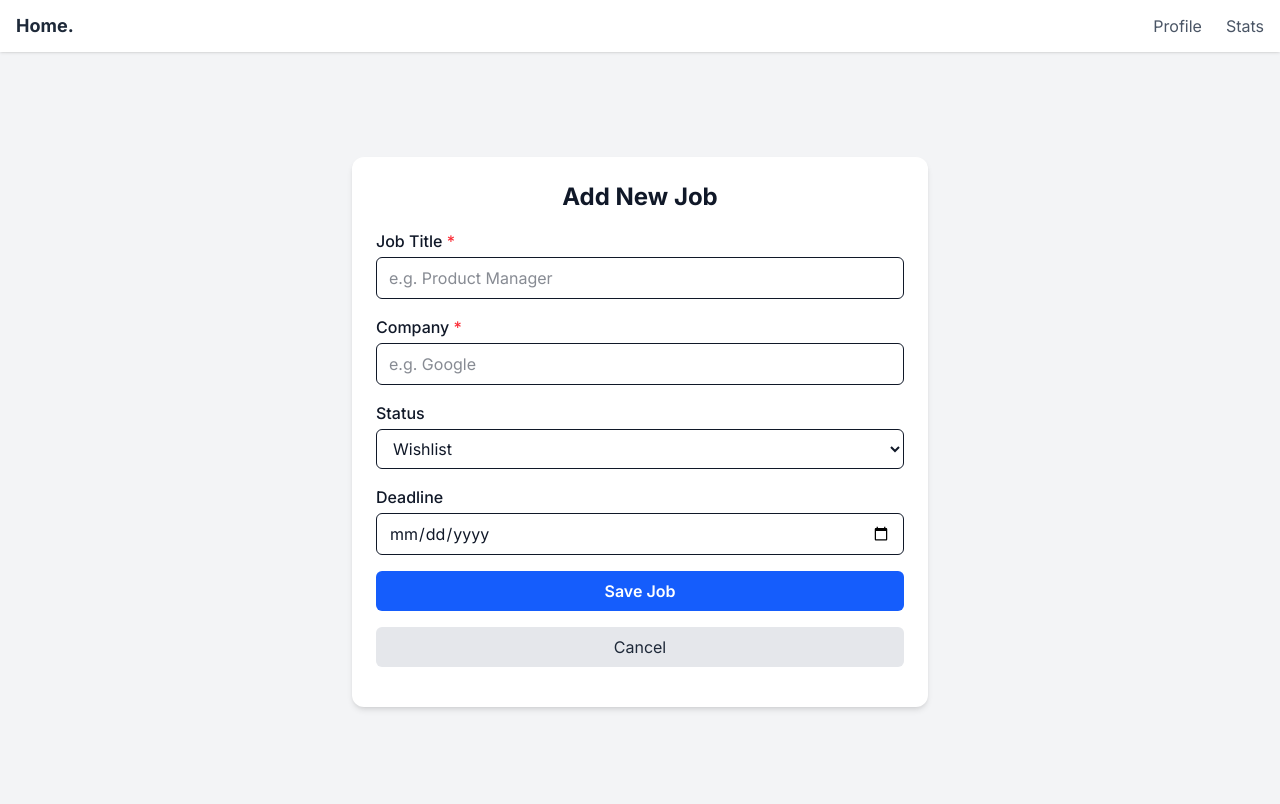
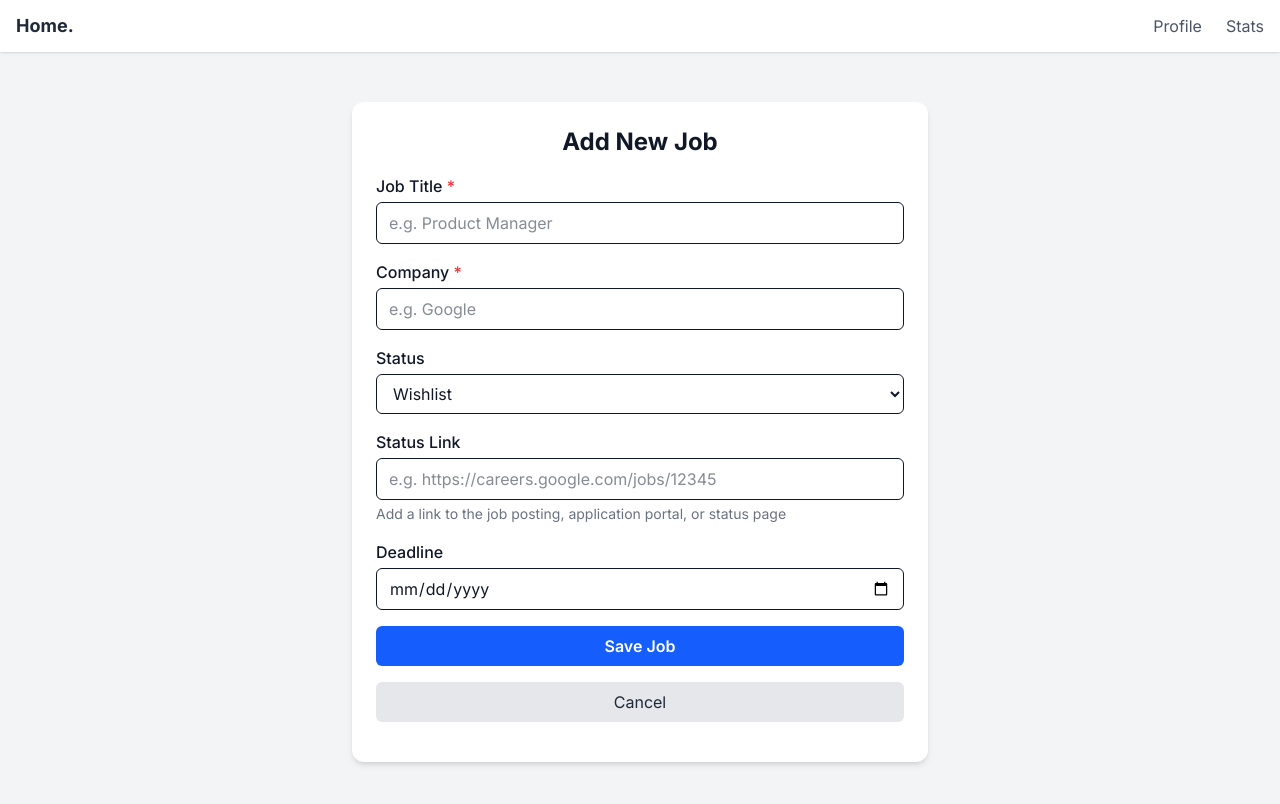
Before and after one commit to Dhar15/Find-A-Job, a Next.js app: page /jobs/new in a window 1280 px wide. Shown: the top 804 px of the page. Built offline with nearby package versions, Linux system fonts and the light colour scheme; no server answers.

Commit message:
Add status_link field to job tracker and update Supabase configuration

```diff
--- a/src/app/jobs/edit/[id]/page.tsx
+++ b/src/app/jobs/edit/[id]/page.tsx
@@ -16,6 +16,7 @@ export default function EditJobPage() {
     title: '',
     company: '',
     status: 'Wishlist',
+    status_link: '',
     deadline: '',
   });
 
@@ -71,6 +72,7 @@ export default function EditJobPage() {
           title: job.title,
           company: job.company,
           status: job.status,
+          status_link: job.status_link,
           deadline: job.deadline,
         })
         .eq('id', job.id);
@@ -144,6 +146,24 @@ export default function EditJobPage() {
           </div>
 
           <div>
+            <label htmlFor="status_link" className="block text-sm font-medium text-gray-700">
+              Status Link
+            </label>
+            <input
+              type="url"
+              id="status_link"
+              name="status_link"
+              value={job.status_link || ''}
+              onChange={handleChange}
+              className="w-full p-2 border border-gray-300 rounded-md"
+              placeholder="e.g. https://careers.google.com/jobs/12345"
+            />
+            <p className="text-xs text-gray-500 mt-1">
+              Add a link to the job posting, application portal, or status page
+            </p>
+          </div>
+
+          <div>
             <label htmlFor="deadline" className="block text-sm font-medium text-gray-700">
               Deadline
             </label>
--- a/src/app/jobs/new/page.tsx
+++ b/src/app/jobs/new/page.tsx
@@ -10,6 +10,7 @@ export default function AddJobPage() {
   const [title, setTitle] = useState('');
   const [company, setCompany] = useState('');
   const [status, setStatus] = useState('Wishlist');
+  const [statusLink, setStatusLink] = useState('');
   const [deadline, setDeadline] = useState('');
 
   const { data: session } = useSession();
@@ -27,6 +28,7 @@ export default function AddJobPage() {
       title,
       company,
       status,
+      status_link: statusLink || null,
       deadline: deadline || null,
       created_at: new Date().toISOString(),
     };
@@ -41,7 +43,9 @@ export default function AddJobPage() {
     } else {
       const userId = session?.user?.id;
 
-       console.log('Session data:', session); // Debug: Log session data
+      console.log('Session data:', session); // Debug: Log session data
+      console.log('User ID:', userId); // Debug: Log user ID
+      console.log('Job to insert:', { ...newJob, user_id: userId }); // Debug: Log job data
 
       if (!userId) {
         console.error('Authenticated user not found.');
@@ -58,7 +62,14 @@ export default function AddJobPage() {
 
       if (supabaseError) {
         console.error('Error inserting job to Supabase:', supabaseError.message);
-        alert('Failed to save job. Please try again.');
+        // alert('Failed to save job. Please try again.');
+        console.error('Error details:', {
+        message: supabaseError.message,
+        details: supabaseError.details,
+        hint: supabaseError.hint,
+        code: supabaseError.code
+      });
+      alert(`Failed to save job: ${supabaseError.message}`);
         return;
       }
     }
@@ -113,6 +124,20 @@ export default function AddJobPage() {
             </select>
           </div>
           <div>
+            <label className="block font-medium mb-1">Status Link</label>
+            <input
+              type="url"
+              name="statusLink"
+              value={statusLink}
+              onChange={(e) => setStatusLink(e.target.value)}
+              className="w-full border px-3 py-2 rounded-md"
+              placeholder="e.g. https://careers.google.com/jobs/12345"
+            />
+            <p className="text-sm text-gray-500 mt-1">
+              Add a link to the job posting, application portal, or status page
+            </p>
+          </div>
+          <div>
             <label className="block font-medium mb-1">Deadline</label>
             <input
               type="date"
--- a/src/components/JobCard.tsx
+++ b/src/components/JobCard.tsx
@@ -1,13 +1,5 @@
 import React from 'react';
 import { Job } from '@/types/job';
-
-// interface Job {
-//   id: string;
-//   title: string;
-//   company: string;
-//   status: string;
-//   deadline: string;
-// }
 
 interface Props {
   job: Job;
@@ -30,16 +22,29 @@ const JobCard: React.FC<Props> = ({ job, onDelete, onEdit }) => {
       <p className="font-medium text-gray-600">{job.company}</p>
       <p className="text-sm text-gray-500">Deadline: {job.deadline}</p>
 
-      <div
-        className={`inline-block mt-2 px-4 py-1 text-sm rounded-full text-white ${statusColors[job.status] || 'bg-gray-600'}`}
-      >
-        {job.status}
+      <div className="flex items-center gap-2 mt-2">
+        <div
+          className={`inline-block px-4 py-1 text-sm rounded-full text-white ${statusColors[job.status] || 'bg-gray-600'}`}
+        >
+          {job.status}
+        </div>
+
+        {job.status_link && (
+          <a
+            href={job.status_link}
+            target="_blank"
+            rel="noopener noreferrer"
+            className="inline-block px-3 py-1 text-sm rounded-full text-white bg-indigo-500 hover:bg-indigo-600 transition-colors"
+          >
+            View Status
+          </a>
+        )}
       </div>
 
       <div className="flex gap-2 mt-4">
         {/* Edit Button */}
         <button
-          onClick={() => onEdit(job.id)} // Call the onEdit function passed down from the parent
+          onClick={() => onEdit(job.id)}
           className="text-blue-600 border border-blue-600 px-2 py-1 rounded hover:bg-blue-50 text-sm"
         >
           Edit
@@ -47,7 +52,7 @@ const JobCard: React.FC<Props> = ({ job, onDelete, onEdit }) => {
 
         {/* Delete Button */}
         <button
-          onClick={() => onDelete(job.id)} // Call the onDelete function passed down from the parent
+          onClick={() => onDelete(job.id)}
           className="text-red-600 border border-red-600 px-2 py-1 rounded hover:bg-red-50 text-sm"
         >
           Delete
--- a/types/job.ts
+++ b/types/job.ts
@@ -3,5 +3,6 @@ export interface Job {
   title: string;
   company: string;
   status: 'Wishlist' | 'Applied' | 'Interview' | 'Offer' | 'Rejected';
+  status_link?: string;
   deadline?: string;
 }
```
